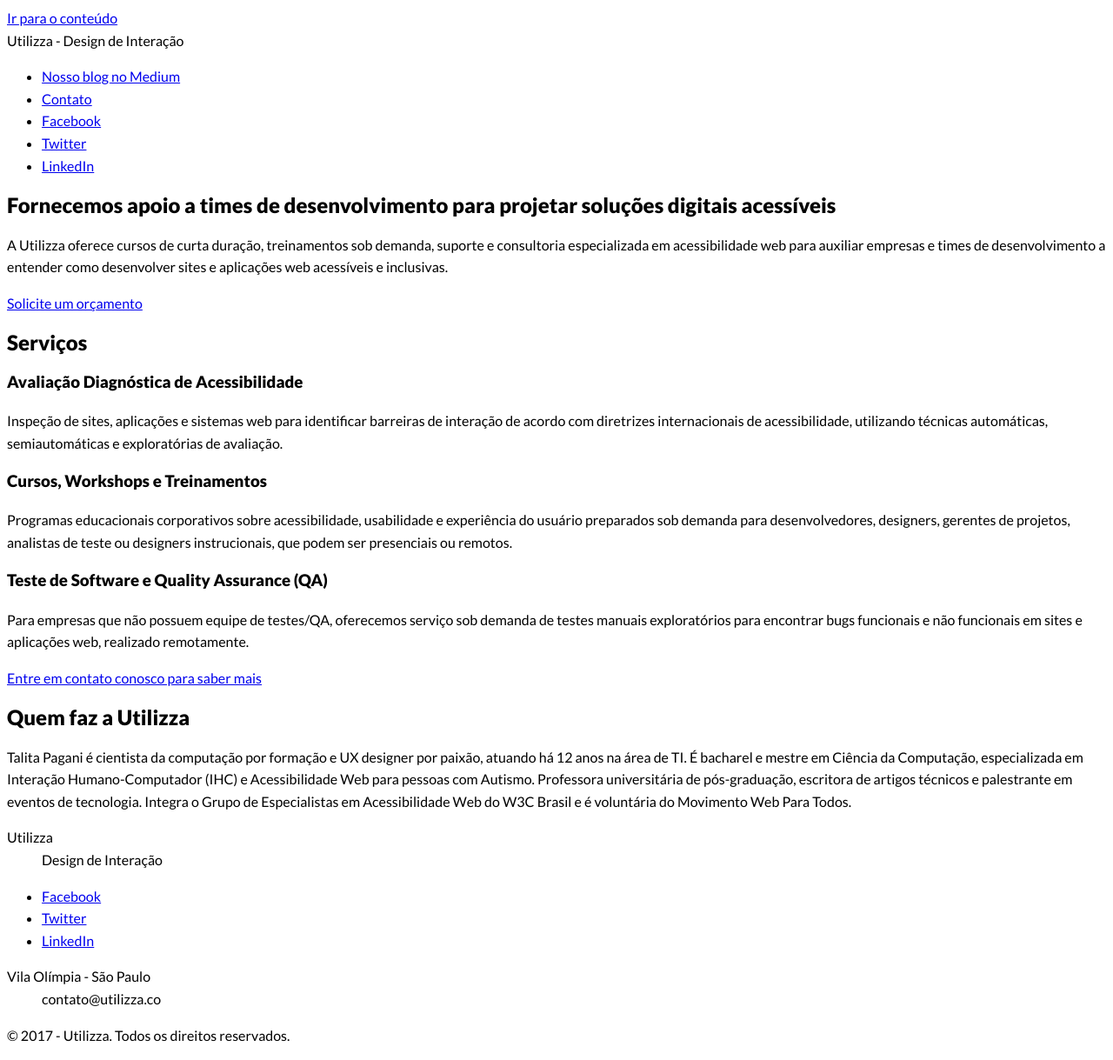
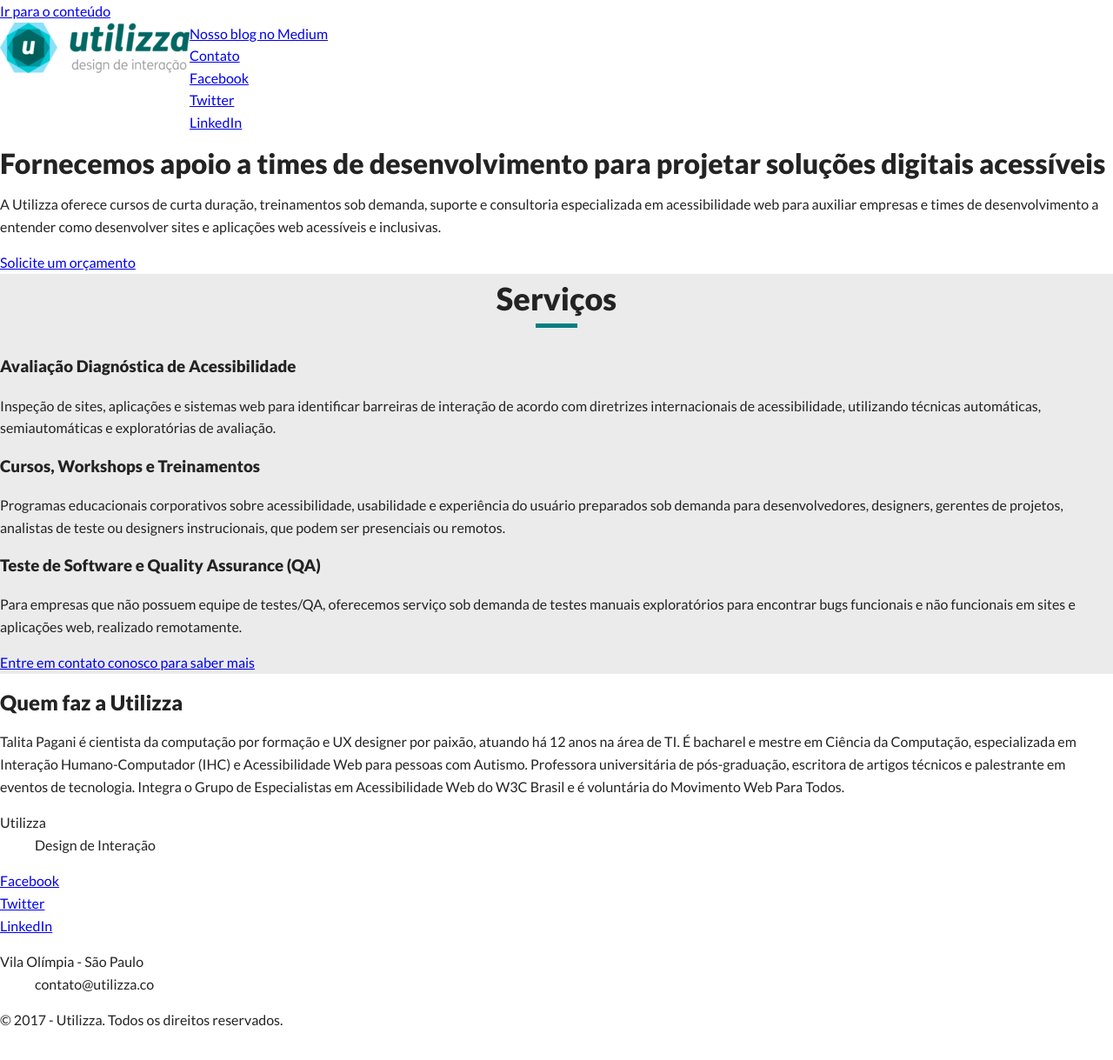
Before and after one commit to utilizza/utilizza.github.io, a Jekyll site: the page built from test.html, in a window 1280 px wide. Shown: the whole page at 87% size. Built offline with Jekyll 4.4.1, drawn with Linux system fonts in a browser that asks for light colours.

Commit message:
Add normalize and reset, logo and started styling

```diff
--- a/_includes/footer.html
+++ b/_includes/footer.html
@@ -1,6 +1,6 @@
-  <footer role="contentinfo">
+  <footer>
     <div class="wrap">
-      <section class="footer-companyInfo">
+      <div class="footer-companyInfo">
         <dl class="complementaryList">
           <dt>{{ site.title }}</dt>
           <dd>{{ site.subtitle }}</dd>
@@ -16,14 +16,14 @@
             <a href="#">LinkedIn</a>
           </li>
         </ul>
-      </section>
-      <aside class="footer-companyLocation">
+      </div>
+      <div class="footer-companyLocation">
         <dl class="complementaryList">
           <dt>{{ site.location }}</dt>
           <dd>{{ site.email }}</dd>
         </dl>
         <p class="footer-copyright">&copy; 2017 - Utilizza. Todos os direitos reservados.</p>
-      </aside>
+      </div>
     </div>
   </footer>
 </html>
--- a/_includes/header.html
+++ b/_includes/header.html
@@ -1,7 +1,7 @@
 <!DOCTYPE html>
 <html lang="pt-br">
 <head>
-  <title>{% if page.title %}{{ page.title }} - {% endif %}{{ site.title }} - {{ site.subtitle }}</title>
+  <title>{% if page.title %}{{ page.title }} | {% endif %}{{ site.title }} - {{ site.subtitle }}</title>
 
   <meta name="HandheldFriendly" content="True">
   <meta name="MobileOptimized" content="320">
@@ -13,10 +13,10 @@
 <body>
   <a class="shortcut" href="#mainContent"><span>Ir para o conteúdo</span></a>
 
-  <header role="banner">
-    <div class="wrap">
+  <header>
+    <div class="wrap flexWrap">
       <div class="header-logo">
-        <span class="visuallyHidden">Utilizza - Design de Interação</span>
+        <img src="{{ root_url }}/images/utilizza-logo.png" alt="Utilizza - Design de Interação">
       </div>
       <nav class="header-navigation">
         <ul>
--- a/_sass/base/_layout.scss
+++ b/_sass/base/_layout.scss
@@ -1 +1,5 @@
 $max-width: 1200px !default;
+
+.flexWrap {
+ @include display-flex;
+}
--- /dev/null
+++ b/_sass/base/_normalize.scss
@@ -0,0 +1,447 @@
+/*! normalize.css v7.0.0 | MIT License | github.com/necolas/normalize.css */
+
+/* Document
+   ========================================================================== */
+
+/**
+ * 1. Correct the line height in all browsers.
+ * 2. Prevent adjustments of font size after orientation changes in
+ *    IE on Windows Phone and in iOS.
+ */
+
+html {
+  line-height: 1.15; /* 1 */
+  -ms-text-size-adjust: 100%; /* 2 */
+  -webkit-text-size-adjust: 100%; /* 2 */
+}
+
+/* Sections
+   ========================================================================== */
+
+/**
+ * Remove the margin in all browsers (opinionated).
+ */
+
+body {
+  margin: 0;
+}
+
+/**
+ * Add the correct display in IE 9-.
+ */
+
+article,
+aside,
+footer,
+header,
+nav,
+section {
+  display: block;
+}
+
+/**
+ * Correct the font size and margin on `h1` elements within `section` and
+ * `article` contexts in Chrome, Firefox, and Safari.
+ */
+
+h1 {
+  font-size: 2em;
+  margin: 0.67em 0;
+}
+
+/* Grouping content
+   ========================================================================== */
+
+/**
+ * Add the correct display in IE 9-.
+ * 1. Add the correct display in IE.
+ */
+
+figcaption,
+figure,
+main { /* 1 */
+  display: block;
+}
+
+/**
+ * Add the correct margin in IE 8.
+ */
+
+figure {
+  margin: 1em 40px;
+}
+
+/**
+ * 1. Add the correct box sizing in Firefox.
+ * 2. Show the overflow in Edge and IE.
+ */
+
+hr {
+  box-sizing: content-box; /* 1 */
+  height: 0; /* 1 */
+  overflow: visible; /* 2 */
+}
+
+/**
+ * 1. Correct the inheritance and scaling of font size in all browsers.
+ * 2. Correct the odd `em` font sizing in all browsers.
+ */
+
+pre {
+  font-family: monospace, monospace; /* 1 */
+  font-size: 1em; /* 2 */
+}
+
+/* Text-level semantics
+   ========================================================================== */
+
+/**
+ * 1. Remove the gray background on active links in IE 10.
+ * 2. Remove gaps in links underline in iOS 8+ and Safari 8+.
+ */
+
+a {
+  background-color: transparent; /* 1 */
+  -webkit-text-decoration-skip: objects; /* 2 */
+}
+
+/**
+ * 1. Remove the bottom border in Chrome 57- and Firefox 39-.
+ * 2. Add the correct text decoration in Chrome, Edge, IE, Opera, and Safari.
+ */
+
+abbr[title] {
+  border-bottom: none; /* 1 */
+  text-decoration: underline; /* 2 */
+  text-decoration: underline dotted; /* 2 */
+}
+
+/**
+ * Prevent the duplicate application of `bolder` by the next rule in Safari 6.
+ */
+
+b,
+strong {
+  font-weight: inherit;
+}
+
+/**
+ * Add the correct font weight in Chrome, Edge, and Safari.
+ */
+
+b,
+strong {
+  font-weight: bolder;
+}
+
+/**
+ * 1. Correct the inheritance and scaling of font size in all browsers.
+ * 2. Correct the odd `em` font sizing in all browsers.
+ */
+
+code,
+kbd,
+samp {
+  font-family: monospace, monospace; /* 1 */
+  font-size: 1em; /* 2 */
+}
+
+/**
+ * Add the correct font style in Android 4.3-.
+ */
+
+dfn {
+  font-style: italic;
+}
+
+/**
+ * Add the correct background and color in IE 9-.
+ */
+
+mark {
+  background-color: #ff0;
+  color: #000;
+}
+
+/**
+ * Add the correct font size in all browsers.
+ */
+
+small {
+  font-size: 80%;
+}
+
+/**
+ * Prevent `sub` and `sup` elements from affecting the line height in
+ * all browsers.
+ */
+
+sub,
+sup {
+  font-size: 75%;
+  line-height: 0;
+  position: relative;
+  vertical-align: baseline;
+}
+
+sub {
+  bottom: -0.25em;
+}
+
+sup {
+  top: -0.5em;
+}
+
+/* Embedded content
+   ========================================================================== */
+
+/**
+ * Add the correct display in IE 9-.
+ */
+
+audio,
+video {
+  display: inline-block;
+}
+
+/**
+ * Add the correct display in iOS 4-7.
+ */
+
+audio:not([controls]) {
+  display: none;
+  height: 0;
+}
+
+/**
+ * Remove the border on images inside links in IE 10-.
+ */
+
+img {
+  border-style: none;
+}
+
+/**
+ * Hide the overflow in IE.
+ */
+
+svg:not(:root) {
+  overflow: hidden;
+}
+
+/* Forms
+   ========================================================================== */
+
+/**
+ * 1. Change the font styles in all browsers (opinionated).
+ * 2. Remove the margin in Firefox and Safari.
+ */
+
+button,
+input,
+optgroup,
+select,
+textarea {
+  font-family: sans-serif; /* 1 */
+  font-size: 100%; /* 1 */
+  line-height: 1.15; /* 1 */
+  margin: 0; /* 2 */
+}
+
+/**
+ * Show the overflow in IE.
+ * 1. Show the overflow in Edge.
+ */
+
+button,
+input { /* 1 */
+  overflow: visible;
+}
+
+/**
+ * Remove the inheritance of text transform in Edge, Firefox, and IE.
+ * 1. Remove the inheritance of text transform in Firefox.
+ */
+
+button,
+select { /* 1 */
+  text-transform: none;
+}
+
+/**
+ * 1. Prevent a WebKit bug where (2) destroys native `audio` and `video`
+ *    controls in Android 4.
+ * 2. Correct the inability to style clickable types in iOS and Safari.
+ */
+
+button,
+html [type="button"], /* 1 */
+[type="reset"],
+[type="submit"] {
+  -webkit-appearance: button; /* 2 */
+}
+
+/**
+ * Remove the inner border and padding in Firefox.
+ */
+
+button::-moz-focus-inner,
+[type="button"]::-moz-focus-inner,
+[type="reset"]::-moz-focus-inner,
+[type="submit"]::-moz-focus-inner {
+  border-style: none;
+  padding: 0;
+}
+
+/**
+ * Restore the focus styles unset by the previous rule.
+ */
+
+button:-moz-focusring,
+[type="button"]:-moz-focusring,
+[type="reset"]:-moz-focusring,
+[type="submit"]:-moz-focusring {
+  outline: 1px dotted ButtonText;
+}
+
+/**
+ * Correct the padding in Firefox.
+ */
+
+fieldset {
+  padding: 0.35em 0.75em 0.625em;
+}
+
+/**
+ * 1. Correct the text wrapping in Edge and IE.
+ * 2. Correct the color inheritance from `fieldset` elements in IE.
+ * 3. Remove the padding so developers are not caught out when they zero out
+ *    `fieldset` elements in all browsers.
+ */
+
+legend {
+  box-sizing: border-box; /* 1 */
+  color: inherit; /* 2 */
+  display: table; /* 1 */
+  max-width: 100%; /* 1 */
+  padding: 0; /* 3 */
+  white-space: normal; /* 1 */
+}
+
+/**
+ * 1. Add the correct display in IE 9-.
+ * 2. Add the correct vertical alignment in Chrome, Firefox, and Opera.
+ */
+
+progress {
+  display: inline-block; /* 1 */
+  vertical-align: baseline; /* 2 */
+}
+
+/**
+ * Remove the default vertical scrollbar in IE.
+ */
+
+textarea {
+  overflow: auto;
+}
+
+/**
+ * 1. Add the correct box sizing in IE 10-.
+ * 2. Remove the padding in IE 10-.
+ */
+
+[type="checkbox"],
+[type="radio"] {
+  box-sizing: border-box; /* 1 */
+  padding: 0; /* 2 */
+}
+
+/**
+ * Correct the cursor style of increment and decrement buttons in Chrome.
+ */
+
+[type="number"]::-webkit-inner-spin-button,
+[type="number"]::-webkit-outer-spin-button {
+  height: auto;
+}
+
+/**
+ * 1. Correct the odd appearance in Chrome and Safari.
+ * 2. Correct the outline style in Safari.
+ */
+
+[type="search"] {
+  -webkit-appearance: textfield; /* 1 */
+  outline-offset: -2px; /* 2 */
+}
+
+/**
+ * Remove the inner padding and cancel buttons in Chrome and Safari on macOS.
+ */
+
+[type="search"]::-webkit-search-cancel-button,
+[type="search"]::-webkit-search-decoration {
+  -webkit-appearance: none;
+}
+
+/**
+ * 1. Correct the inability to style clickable types in iOS and Safari.
+ * 2. Change font properties to `inherit` in Safari.
+ */
+
+::-webkit-file-upload-button {
+  -webkit-appearance: button; /* 1 */
+  font: inherit; /* 2 */
+}
+
+/* Interactive
+   ========================================================================== */
+
+/*
+ * Add the correct display in IE 9-.
+ * 1. Add the correct display in Edge, IE, and Firefox.
+ */
+
+details, /* 1 */
+menu {
+  display: block;
+}
+
+/*
+ * Add the correct display in all browsers.
+ */
+
+summary {
+  display: list-item;
+}
+
+/* Scripting
+   ========================================================================== */
+
+/**
+ * Add the correct display in IE 9-.
+ */
+
+canvas {
+  display: inline-block;
+}
+
+/**
+ * Add the correct display in IE.
+ */
+
+template {
+  display: none;
+}
+
+/* Hidden
+   ========================================================================== */
+
+/**
+ * Add the correct display in IE 10-.
+ */
+
+[hidden] {
+  display: none;
+}
--- /dev/null
+++ b/_sass/base/_reset.scss
@@ -0,0 +1,5 @@
+ul, li {
+  list-style: none;
+  margin: 0;
+  padding: 0;
+}
--- /dev/null
+++ b/_sass/base/_theme.scss
@@ -0,0 +1,6 @@
+$primary-color: #007F82;
+$secondary-color: #00C8D0;
+$text-color: #232323;
+$inverse-color: #FFFFFF;
+$light-background-color: #EBEBEB;
+$border-color: #C5CAE9;
--- a/_sass/base/_typography.scss
+++ b/_sass/base/_typography.scss
@@ -8,4 +8,22 @@ $line-height: 1.6em;
 html, body {
   font: $font-regular 1rem $font-family;
   line-height: $line-height;
+  color: $text-color;
 }
+
+.sectionTitle {
+  font-size: 2.25rem;
+  font-weight: $font-heavy;
+  line-height: $line-height;
+  text-align: center;
+  margin-top: 0;
+  margin-bottom: 2rem;
+
+  &:after {
+    display: block;
+    width: 3rem;
+    border-bottom: 5px solid $primary-color;
+    content: " ";
+    margin: 0 auto 0 auto;
+  }
+}
--- /dev/null
+++ b/_sass/base/_utils.scss
@@ -0,0 +1,6 @@
+@mixin display-flex {
+  display: -webkit-box;
+  display: -ms-flexbox;
+  display: -webkit-flex;
+  display: flex;
+}
--- /dev/null
+++ b/_sass/components/_services.scss
@@ -0,0 +1,9 @@
+$component: services;
+
+.#{$component} {
+  background: $light-background-color;
+}
+
+.#{$component}-title {
+  @extend .sectionTitle;
+}
--- a/assets/css/style.scss
+++ b/assets/css/style.scss
@@ -1,5 +1,12 @@
 ---
 ---
 
+@import "base/normalize";
+@import "base/reset";
+@import "base/theme";
+@import "base/utils";
 @import "base/typography";
 @import "base/layout";
+
+@import "components/header";
+@import "components/services";
```
Also changed, not shown: _sass/components/_header.scss (added), images/utilizza-logo.png (added).
